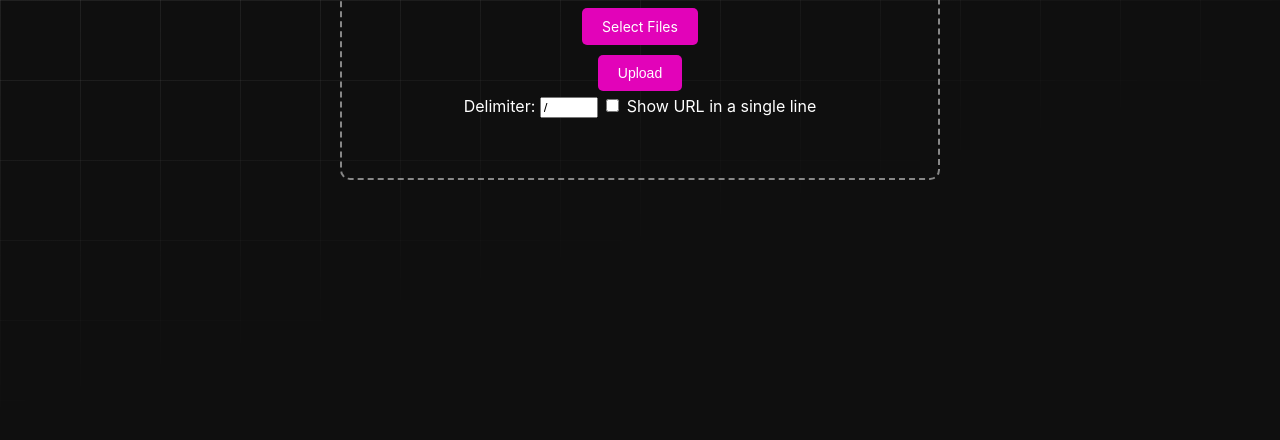
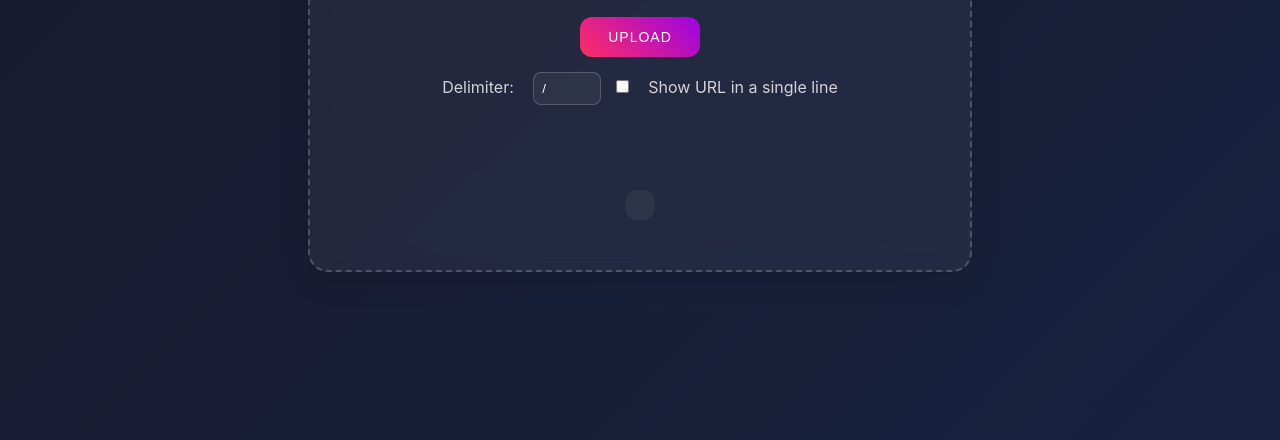
Before and after one commit to Solrikk/MediaDrop, a plain HTML site: page index.html in a window 1280 px wide. Shown: the part 360-800 px from the top of the page. Drawn offline with Linux system fonts and the light colour scheme.

Commit message:
Update style.css

```diff
--- a/static/style.css
+++ b/static/style.css
@@ -1,116 +1,161 @@
+
 body {
   display: flex;
   flex-direction: column;
   align-items: center;
   justify-content: center;
   min-height: 100vh;
-  font-family: "Geist Sans", "SF Pro Text", "SF Pro Icons", "AOS Icons", "Helvetica Neue", Helvetica, Arial, sans-serif, system-ui;
-  background: hsl(0 0% 6%);
+  font-family: "Geist Sans", "SF Pro Text", "Helvetica Neue", Arial, sans-serif;
+  background: linear-gradient(135deg, #1a1a2e 0%, #16213e 100%);
   margin: 0;
-}
-
-body::before {
-  --line: hsl(0 0% 95% / 0.15);
-  content: "";
-  height: 100vh;
-  width: 100vw;
-  position: fixed;
-  background:
-    linear-gradient(90deg, var(--line) 1px, transparent 1px 10vmin) 0 -5vmin / 10vmin 10vmin,
-    linear-gradient(var(--line) 1px, transparent 1px 10vmin) 0 -5vmin / 10vmin 10vmin;
-  mask: linear-gradient(-15deg, transparent 30%, white);
-  top: 0;
-  z-index: -1;
-  transform: translate3d(0, 0, -100vmin);
+  color: #fff;
 }
 
 h1 {
-  margin-bottom: 20px;
-  font-weight: 700;
-  color: #9c03e2;
-  text-align: center;
+  font-size: 2.5rem;
+  margin-bottom: 30px;
+  background: linear-gradient(45deg, #ff2e63, #9c03e2);
+  -webkit-background-clip: text;
+  background-clip: text;
+  color: transparent;
+  text-shadow: 2px 2px 4px rgba(0, 0, 0, 0.1);
 }
 
 #drop-area {
-  border: 2px dashed rgba(255, 255, 255, 0.5);
-  border-radius: 10px;
-  width: 80%;
+  background: rgba(255, 255, 255, 0.05);
+  backdrop-filter: blur(10px);
+  border: 2px dashed rgba(255, 255, 255, 0.2);
+  border-radius: 20px;
+  width: 90%;
   max-width: 600px;
-  padding: 20px;
+  padding: 30px;
   text-align: center;
-  transition: background-color 0.3s ease, border-color 0.3s ease;
-  background-color: transparent;
-  color: #fff;
-  box-sizing: border-box;
+  transition: all 0.3s ease;
+  box-shadow: 0 8px 32px rgba(0, 0, 0, 0.1);
 }
 
 .highlight {
-  background-color: rgba(224, 247, 250, 0.2);
-  border-color: #039be5;
+  background: rgba(255, 255, 255, 0.1);
+  border-color: #ff2e63;
+  transform: scale(1.02);
 }
 
 #drop-area .button {
+  background: linear-gradient(45deg, #ff2e63, #9c03e2);
+  color: white;
+  padding: 12px 24px;
+  border: none;
+  border-radius: 12px;
+  font-size: 14px;
+  font-weight: 500;
+  cursor: pointer;
+  transition: all 0.3s ease;
+  margin: 10px 5px;
+  text-transform: uppercase;
+  letter-spacing: 1px;
   display: inline-block;
-  padding: 10px 20px;
-  color: white;
-  background-color: #e203b9;
-  border: none;
-  border-radius: 5px;
-  text-decoration: none;
-  font-size: 14px;
-  margin: 5px;
-  cursor: pointer;
-  transition: background-color 0.3s ease, box-shadow 0.3s ease;
+  min-width: 120px;
 }
 
-#drop-area .button:hover {
-  background-color: #8e02cf;
-  box-shadow: 0px 4px 15px rgba(0, 0, 0, 0.2);
+#drop-area {
+  display: flex;
+  flex-direction: column;
+  align-items: center;
 }
 
-#gallery {
-  margin-top: 20px;
+.button-container {
   display: flex;
   flex-wrap: wrap;
   justify-content: center;
   gap: 10px;
+  margin: 10px 0;
+}
+
+#drop-area .button:hover {
+  transform: translateY(-2px);
+  box-shadow: 0 5px 15px rgba(255, 46, 99, 0.3);
+}
+
+#gallery {
+  margin-top: 30px;
+  display: grid;
+  grid-template-columns: repeat(auto-fill, minmax(120px, 1fr));
+  gap: 15px;
+  padding: 15px;
 }
 
 #gallery img {
-  max-width: 120px;
-  margin: 10px;
-  border: 2px solid #ddd;
-  border-radius: 10px;
-  transition: transform 0.3s ease, box-shadow 0.3s ease;
+  width: 100%;
+  aspect-ratio: 1;
+  object-fit: cover;
+  border-radius: 12px;
+  border: 2px solid rgba(255, 255, 255, 0.1);
+  transition: all 0.3s ease;
 }
 
 #gallery img:hover {
-  transform: scale(1.1);
-  box-shadow: 0px 4px 15px rgba(0, 0, 0, 0.2);
+  transform: scale(1.05);
+  border-color: #ff2e63;
+  box-shadow: 0 5px 15px rgba(255, 46, 99, 0.3);
 }
 
 #progress {
   margin-top: 20px;
-  font-size: 14px;
+  font-size: 16px;
   color: #fff;
+  opacity: 0.8;
 }
 
 #response {
   margin-top: 20px;
-  text-align: left;
+  background: rgba(255, 255, 255, 0.05);
+  padding: 15px;
+  border-radius: 12px;
   max-width: 100%;
-  word-wrap: break-word;
-  white-space: nowrap;
+  overflow-x: auto;
 }
 
 #response a {
-  display: inline !important;
-  color: #4CAF50;
+  color: #ff2e63;
+  text-decoration: none;
+  transition: color 0.3s ease;
+}
+
+#response a:hover {
+  color: #9c03e2;
+}
+
+input[type="text"], input[type="checkbox"] {
+  background: rgba(255, 255, 255, 0.05);
+  border: 1px solid rgba(255, 255, 255, 0.2);
+  border-radius: 8px;
+  padding: 8px;
+  color: white;
+  margin: 5px;
+}
+
+input[type="text"]:focus {
+  outline: none;
+  border-color: #ff2e63;
+}
+
+label {
+  color: rgba(255, 255, 255, 0.8);
+  margin: 0 10px;
 }
 
 @media (max-width: 600px) {
+  h1 {
+    font-size: 2rem;
+  }
+
+  #drop-area {
+    padding: 20px;
+    width: 85%;
+  }
+
   .button {
     width: 100%;
-    padding: 12px;
+    margin: 5px 0;
   }
 }
```
